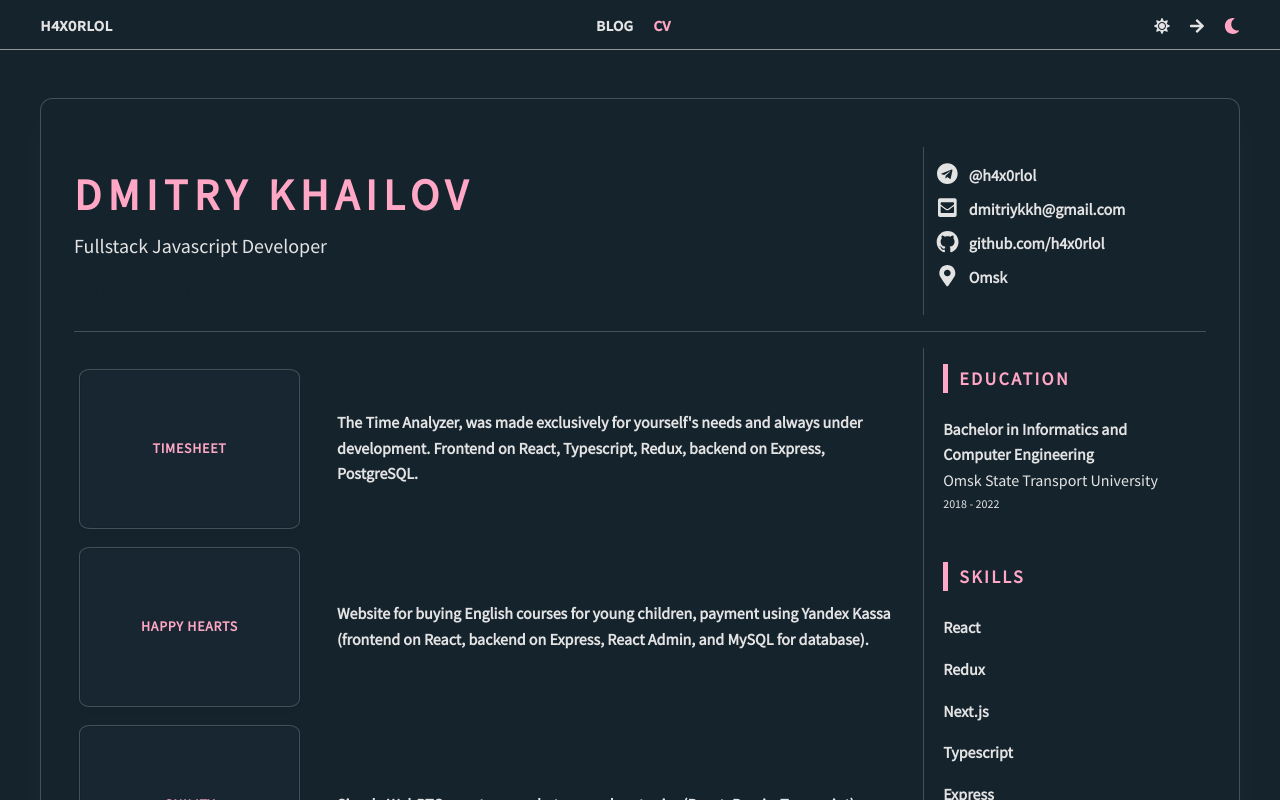
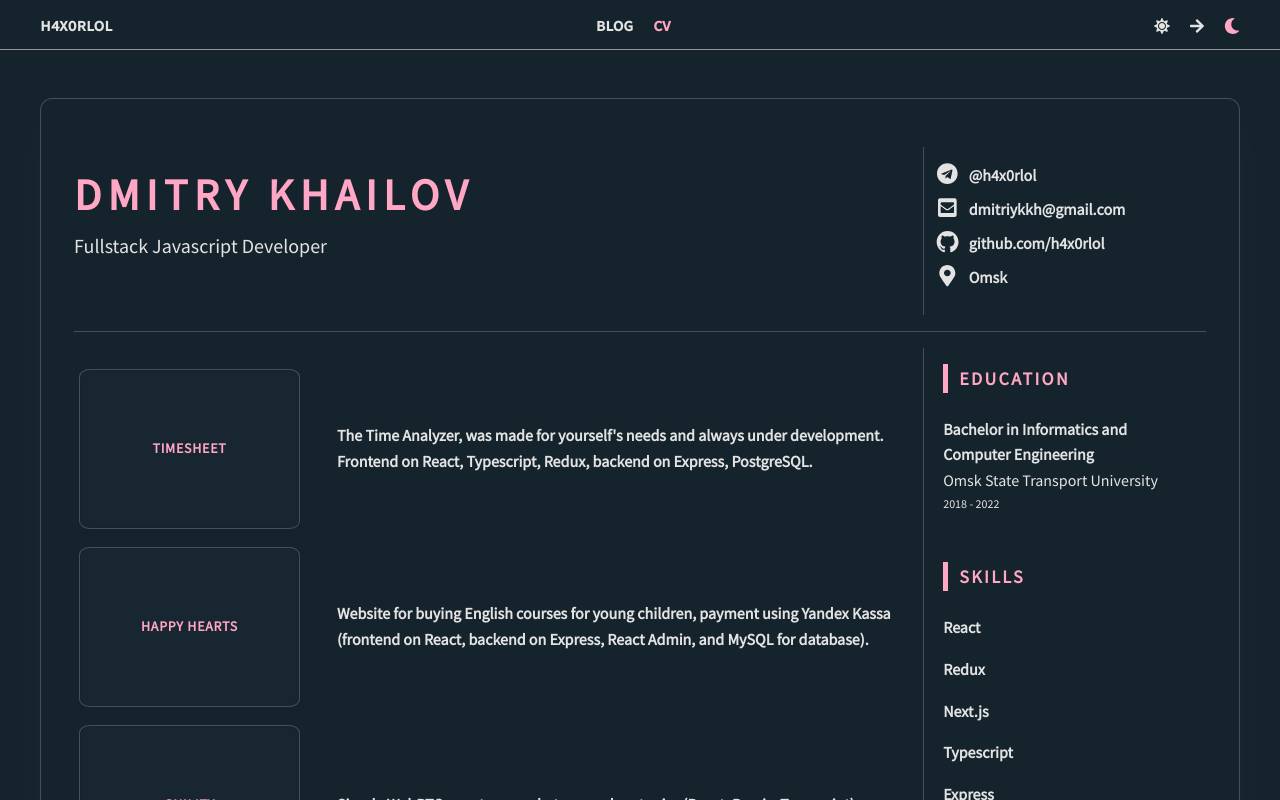
Before and after one commit to h4x0rlol/Blog, a Next.js app in the folder client/: page / in a window 1280 px wide. Shown: the top 800 px of the page. Built offline with nearby package versions, Linux system fonts and the light colour scheme.

Commit message:
scrollbar styles

```diff
--- a/client/components/Projects.jsx
+++ b/client/components/Projects.jsx
@@ -103,9 +103,9 @@ const Projects = () => {
             </a>
 
             <div className={styles.project_description}>
-              The Time Analyzer, was made exclusively for yourself's needs and
-              always under development. Frontend on React, Typescript, Redux,
-              backend on Express, PostgreSQL.
+              The Time Analyzer, was made for yourself's needs and always under
+              development. Frontend on React, Typescript, Redux, backend on
+              Express, PostgreSQL.
             </div>
           </div>
 
--- a/client/styles/global.scss
+++ b/client/styles/global.scss
@@ -28,6 +28,7 @@ body[data-theme="dark"] {
   --color-border-secondary: rgba(255, 255, 255, 0.2);
   --color-box-shadow: rgba(255, 255, 255, 0.028);
   --color-text-tags: #939393;
+  --color-scrollbar: #101c24;
 }
 
 body[data-theme="light"] {
@@ -39,9 +40,23 @@ body[data-theme="light"] {
   --color-border-secondary: rgba(0, 0, 0, 0.2);
   --color-box-shadow: rgba(0, 0, 0, 0.05);
   --color-text-tags: #939393;
+  --color-scrollbar: #e5e5e5;
 }
 
 body {
   background: var(--color-bg-primary);
   color: var(--color-text-primary);
 }
+
+::-webkit-scrollbar {
+  width: 8px;
+  height: 56px;
+  background-color: var(--color-scrollbar);
+}
+
+::-webkit-scrollbar-thumb:vertical {
+  background-color: var(--color-text-secondary);
+  border-radius: 50%;
+  border-radius: 8px;
+  border: 4px solid transparent;
+}
```
